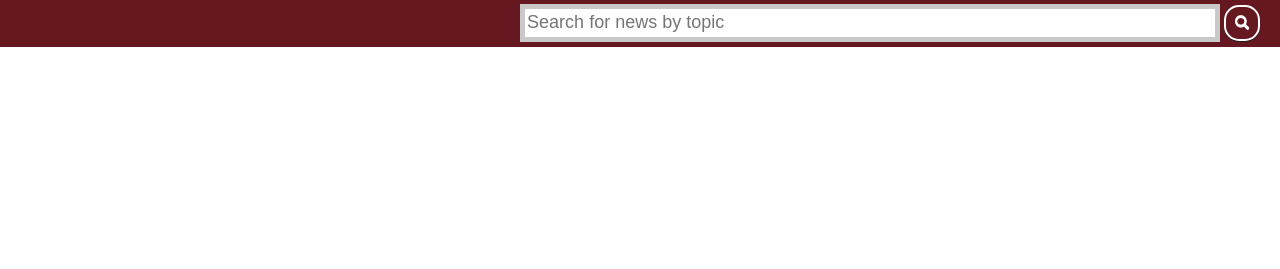
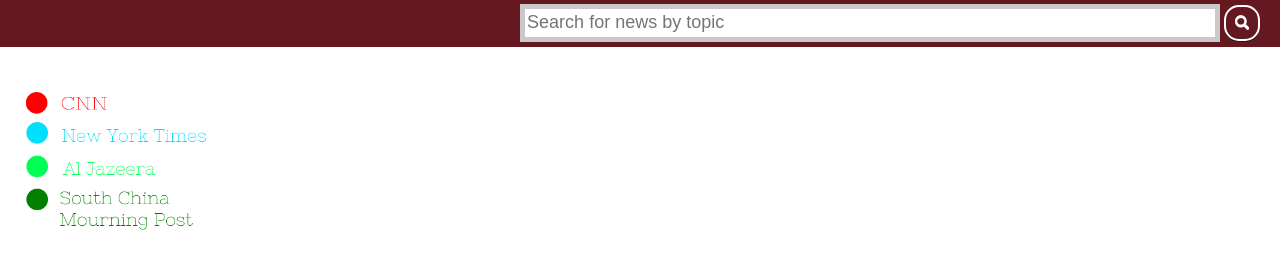
Before and after one commit to erschwartz/News-of-the-World, a plain HTML site: page index.html in a window 1280 px wide. Shown: the part 113-382 px from the top of the page. Drawn offline with nearby package versions, Linux system fonts and the light colour scheme; some packages are replaced by stand-ins of ours.

Commit message:
key added on page

```diff
--- a/index.html
+++ b/index.html
@@ -39,6 +39,9 @@
         </div>
     </div>
 
+    <div class="legend">
+      <img src="key.PNG" height="300" width="300">
+    </div>
 
 <!--    <div class="stat">
         <input type="text" class="form-control width-control" id="usr" placeholder="Search">
```
Also changed, not shown: key.png (added).
